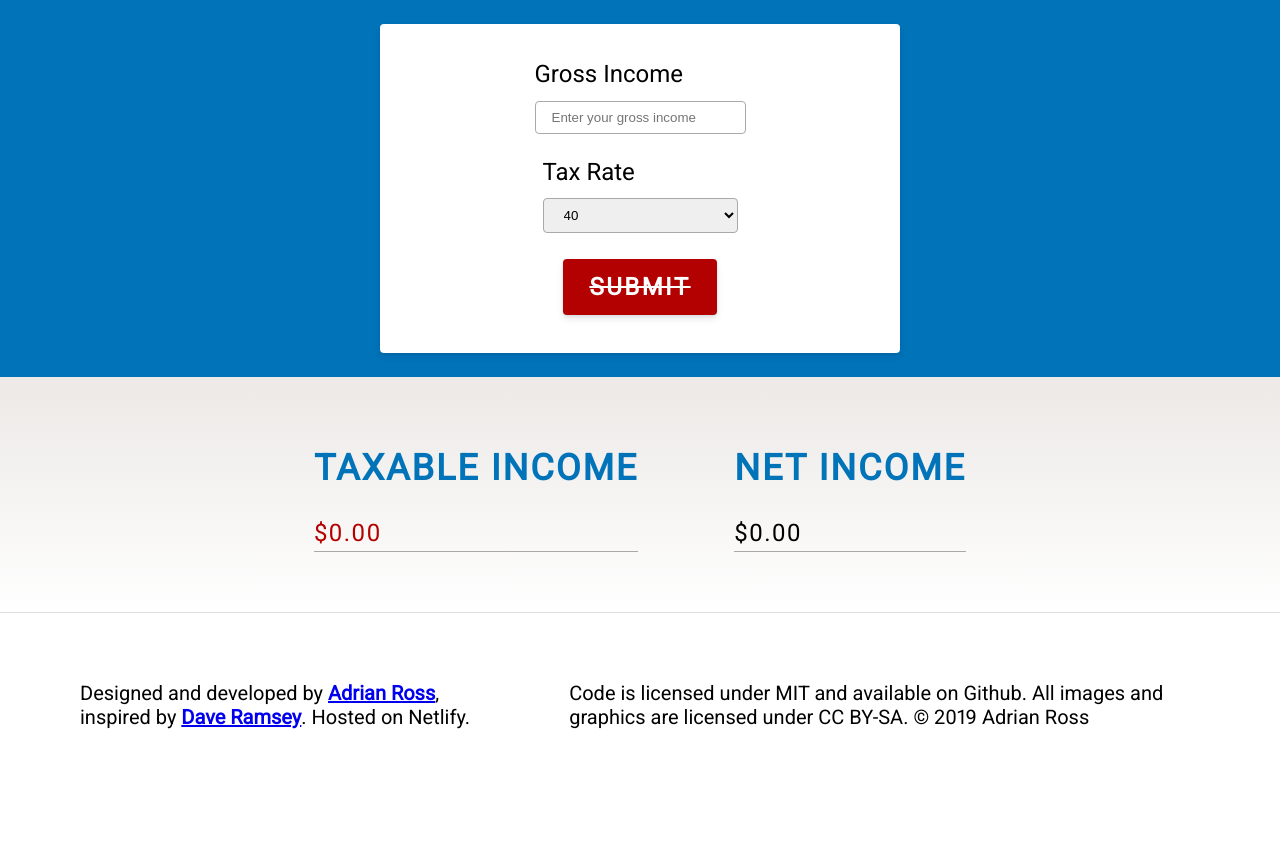
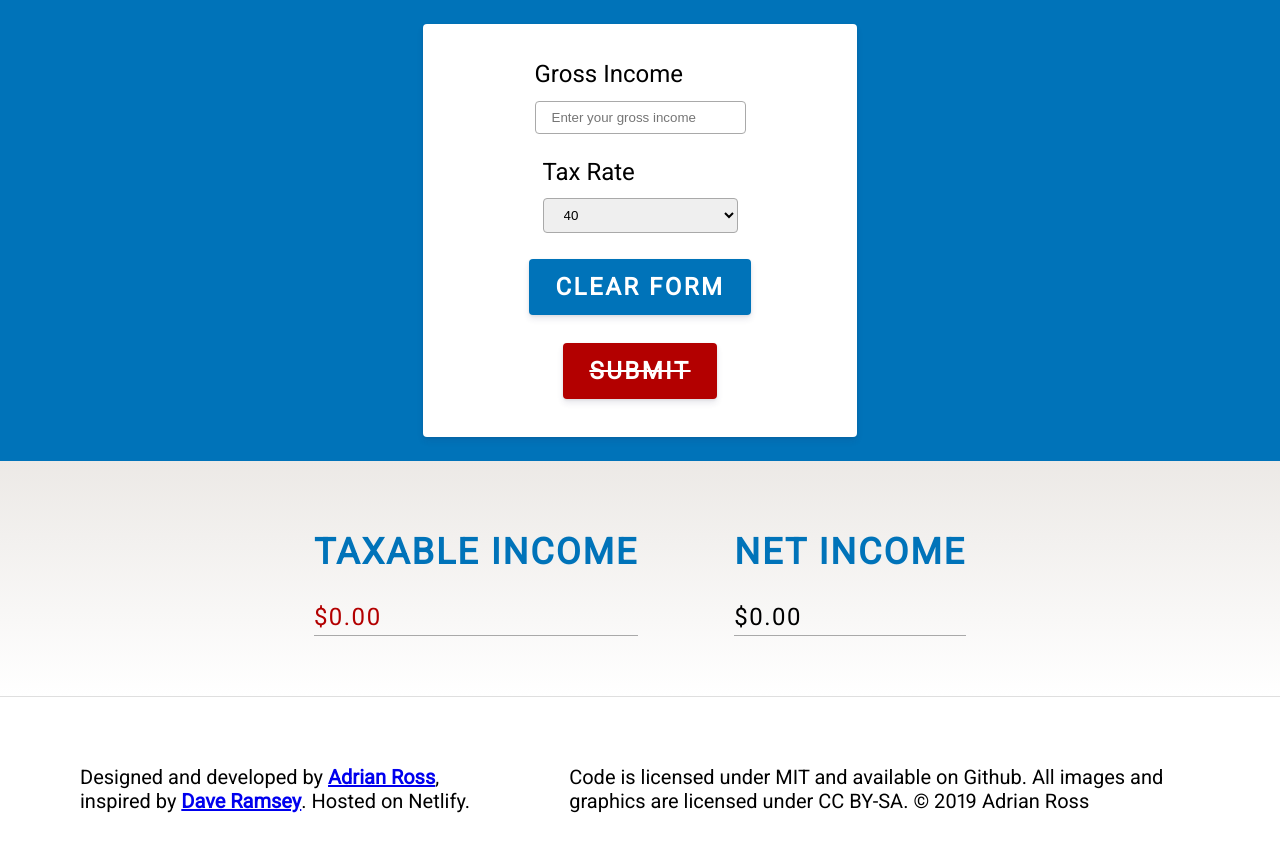
Before and after one commit to adriantoddross/set-aside, a React (Create React App) app: page / in a window 1280 px wide. Shown: the top 852 px of the page. Before the commit the page ends 800 px from the top, so only its background shows below. Built offline with nearby package versions, Linux system fonts and the light colour scheme.

Commit message:
convert form elements into ul

```diff
--- a/src/Components/FormContainer.css
+++ b/src/Components/FormContainer.css
@@ -17,17 +17,27 @@
     border-radius: 4px;
     box-shadow: 0 4px 6px rgba(50,50,93,.11), 0 1px 3px rgba(0,0,0,.08);
 
+
+    padding: 1.5rem;
+  }
+
+  .form-parent ul {
     display: flex;
     align-items: center;
     flex-direction: column;
     justify-content: center;
-    padding: 1.5rem;
+    list-style-type: none;
+  }
+
+  .form-parent ul, .form-parent li {
+    margin: 0;
+    padding: 0;
   }
 }
 
 @media (min-width: 768px) {
   .form-parent {
-    flex-grow: 0.25;
+    flex-grow: 0.15;
   }
 }
 
--- a/src/Components/FormContainer.jsx
+++ b/src/Components/FormContainer.jsx
@@ -33,7 +33,7 @@ export default class FormContainer extends Component {
     handleClearForm(e) {
       e.preventDefault();
       this.setState({
-        grossIncome: 0,
+        grossIncome: "",
         tax: 40,
       })
     }
@@ -58,6 +58,8 @@ export default class FormContainer extends Component {
       return (
         <div className="form-container">
           <form className="form-parent" onSubmit={this.handleFormSubmit}>
+            <ul>
+              <li>
                 <Input
                   type= "number"
                   title= "Gross Income"
@@ -65,7 +67,9 @@ export default class FormContainer extends Component {
                   value= {grosspay}
                   placeholder= "Enter your gross income"
                   handleChange= {this.handleIncome}
-            />  {/* Gross income */}
+                />
+              </li>
+              <li>
                 <Select
                   title= "Tax Rate"
                   name= "tax"
@@ -73,17 +77,23 @@ export default class FormContainer extends Component {
                   value={taxes}
                   placeholder= "Percentage to set aside"
                   handleChange={this.handleTax}
-            /> {/* Percentage to withhold */}
-            {/* <Button
+                />
+              </li>
+              <li>
+                <Button
                   title="Clear form"
                   action={this.handleClearForm}
                   valid="true"
                 /> { /*Clear form */ }
+              </li>
+              <li>
                 <Button
                   title="Submit"
                   action={this.handleFormSubmit}
                   valid={(grosspay > 0 ? true : false)}
                 /> { /*Submit form*/ }
+              </li>
+            </ul>
           </form>
         </div>
       );
```
Lines whose indentation alone changed are shown as unchanged.
